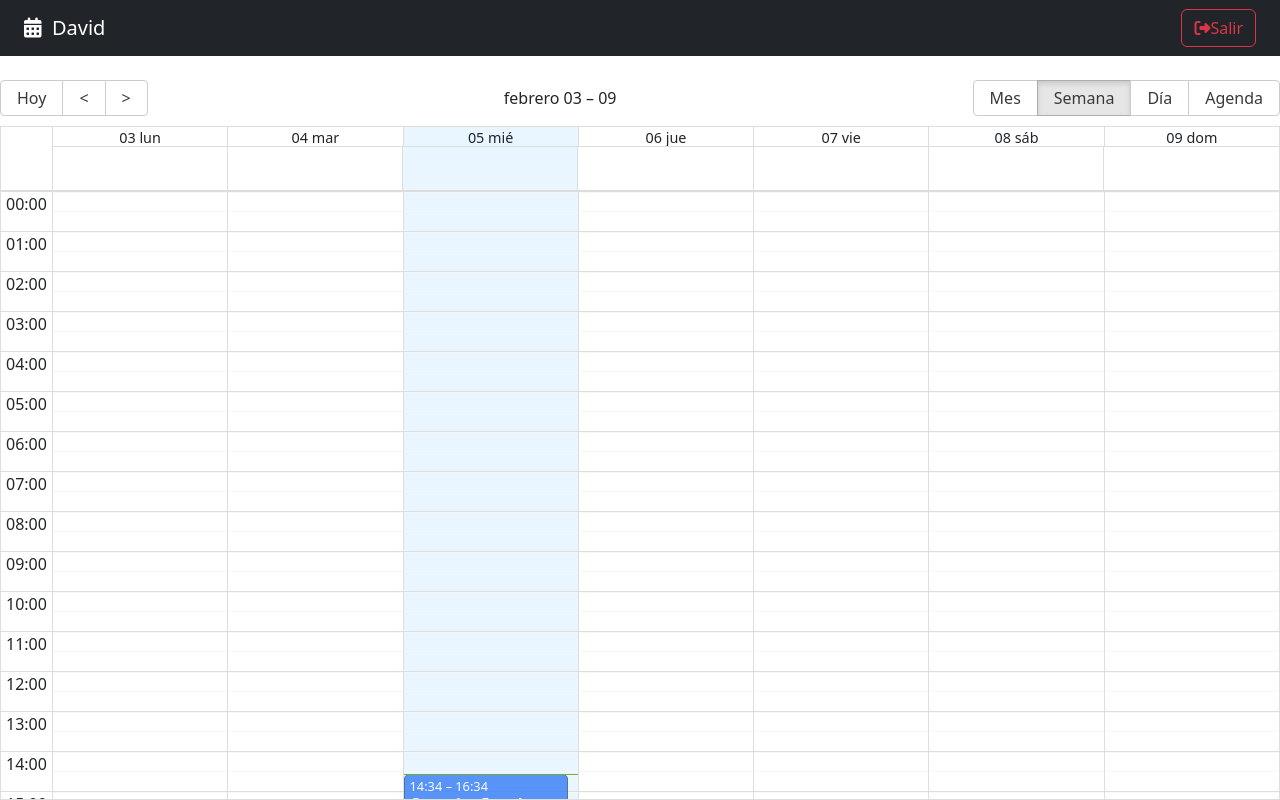
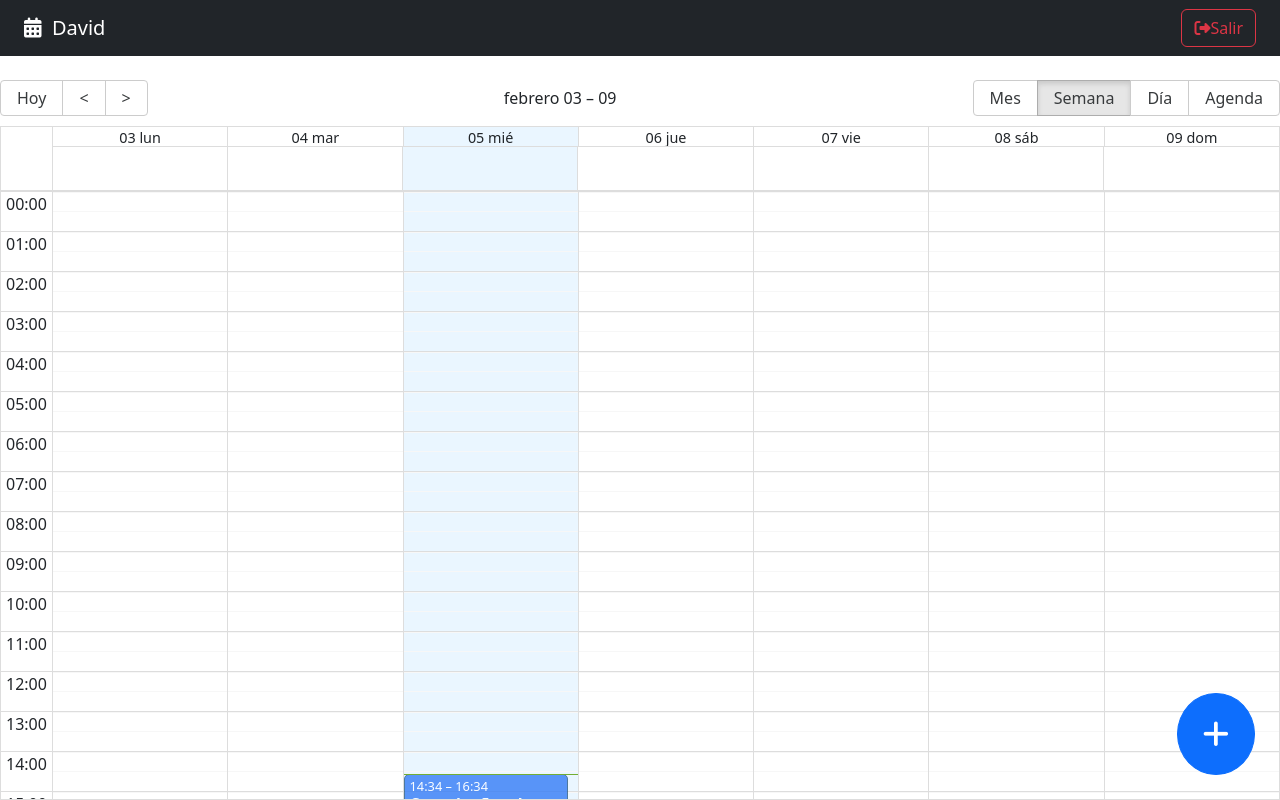
Before and after one commit to davidperezboza/10-calendar-app, a React (Vite) app: page / in a window 1280 px wide. Built offline with nearby package versions, Linux system fonts and the light colour scheme.

Commit message:
Video 364

```diff
--- /dev/null
+++ b/src/calendar/components/FabAddNew.jsx
@@ -0,0 +1,31 @@
+import { addHours } from 'date-fns';
+import { useCalendarStore, useUiStore } from '../../hooks/';
+
+export const FabAddNew = () => {
+    const {openDateModal} = useUiStore();
+    const {setActiveEvent} = useCalendarStore()
+
+    const handleClickNew = () => {
+        setActiveEvent({
+            title: '',
+            notes: '',
+            start: new Date(),
+            end: addHours(new Date(), 2),
+            bgColor: '#fafafa',
+            user: {
+              id: '123',
+              name: 'Fernando',
+            },
+        });
+        openDateModal();
+    };
+
+    return (
+        <button
+            className='btn btn-primary fab'
+            onClick={handleClickNew}
+        >
+            <i className='fas fa-plus'></i>
+        </button>
+  )
+}
--- a/src/calendar/components/index.js
+++ b/src/calendar/components/index.js
@@ -1 +1,4 @@
 export * from './NavBar';
+export * from './CalendarEvent';
+export * from './CalendarModal';
+export * from './FabAddNew';
--- a/src/calendar/pages/CalendarPage.jsx
+++ b/src/calendar/pages/CalendarPage.jsx
@@ -3,9 +3,8 @@ import { Calendar } from 'react-big-calendar';
 
 import 'react-big-calendar/lib/css/react-big-calendar.css';
 
-import { CalendarEvent, NavBar } from "../";
+import { CalendarEvent, NavBar, CalendarModal, FabAddNew } from "../";
 import { localizer, getMessagesES } from '../../helpers/';
-import {CalendarModal} from './'
 import { useCalendarStore, useUiStore } from '../../hooks';
 
 export const CalendarPage = () => {
@@ -62,6 +61,7 @@ export const CalendarPage = () => {
       />
 
       <CalendarModal />
+      <FabAddNew />
     </>
   )
 }
--- a/src/calendar/pages/index.js
+++ b/src/calendar/pages/index.js
@@ -1,3 +1 @@
 export * from './CalendarPage';
-export * from './CalendarEvent';
-export * from './CalendarModal';
--- a/src/styles.css
+++ b/src/styles.css
@@ -38,3 +38,12 @@
     outline: none;
     padding: 10px;
 }
+
+.fab{
+    border-radius: 100%;
+    bottom: 25px;
+    font-size: 30px;
+    padding: 25px;
+    position: fixed;
+    right: 25px;
+}
```
Also changed, not shown: src/calendar/components/CalendarEvent.jsx (renamed from src/calendar/pages/CalendarEvent.jsx), src/calendar/components/CalendarModal.jsx (renamed from src/calendar/pages/CalendarModal.jsx).
